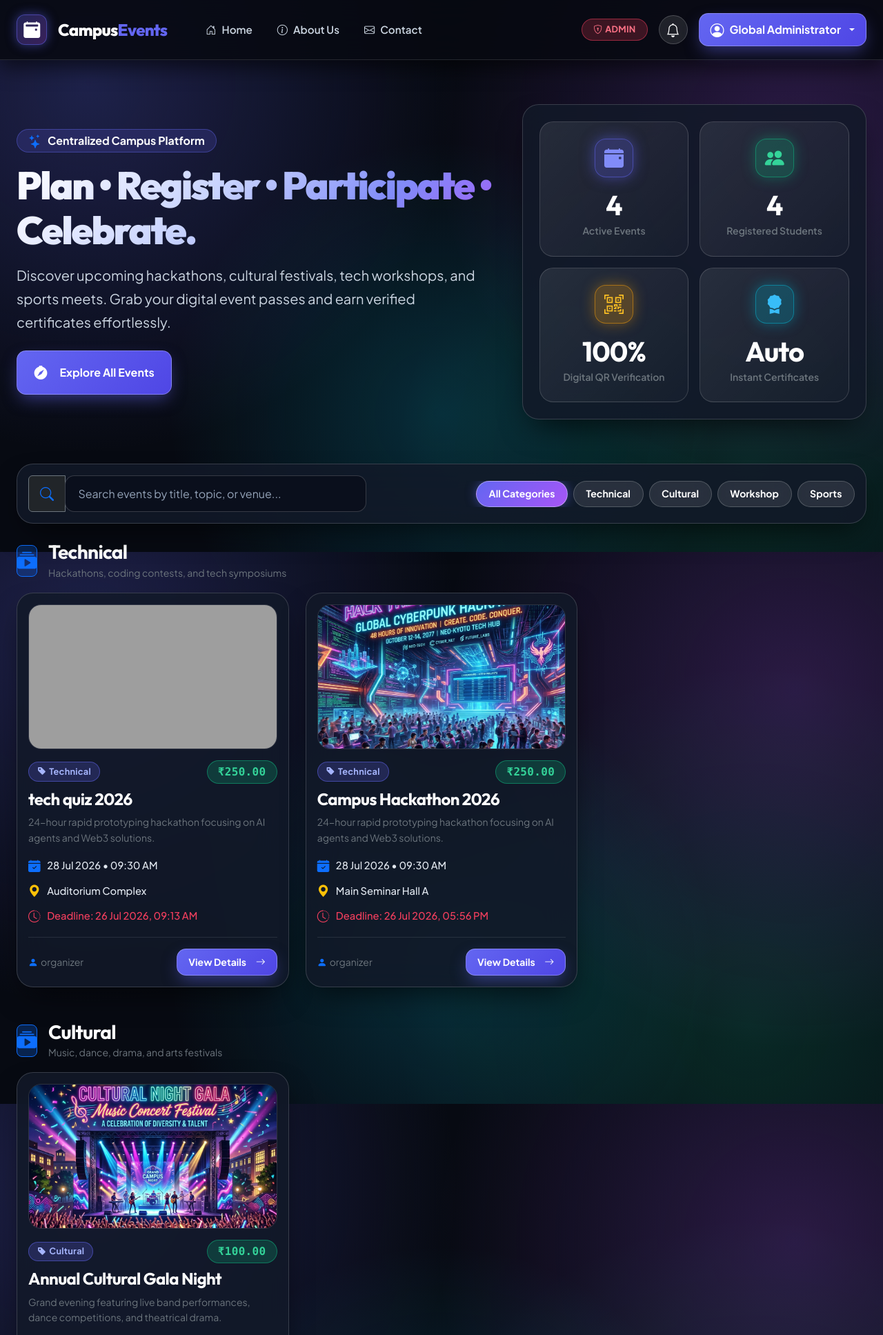
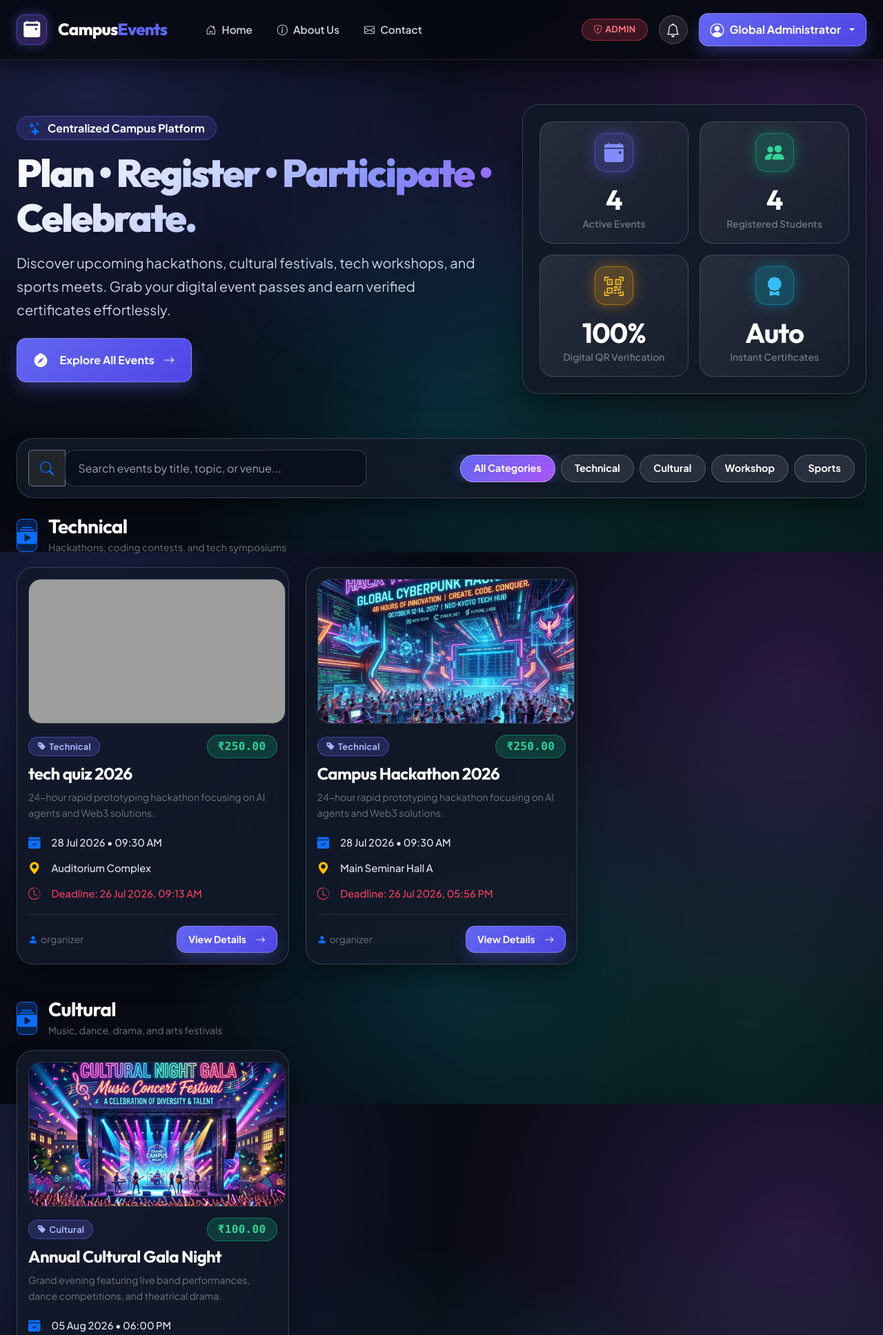
Before and after one commit to vasavi249/campus-event-management-system, a Django app: page / in a window 1280 px wide. Shown: the top 1935 px of the page at 69% size. Run offline with Django 4.2, Linux system fonts and the light colour scheme; a user stored in the database is signed in; data comes from the database, SQL or seed files in the repository; grey boxes are pictures that could not be loaded.

Commit message:
UI Overhaul V4: Premium design tokens, pure CSS ambient mesh glow, 16:9 poster containers, navbar scroll observer, and scroll reveal animations

```diff
--- a/events/templates/events/base.html
+++ b/events/templates/events/base.html
@@ -23,7 +23,7 @@
 </head>
 <body>
     <!-- Top Navigation Bar -->
-    <nav class="navbar navbar-expand-lg navbar-dark glass-navbar sticky-top py-3">
+    <nav class="navbar navbar-expand-lg navbar-dark glass-navbar sticky-top py-3" id="mainNavbar">
         <div class="container-xxl px-4">
             <a class="navbar-brand d-flex align-items-center gap-3 text-white" href="{% url 'home' %}">
                 <div class="brand-icon-box">
@@ -128,6 +128,34 @@
     <script src="{% static 'js/app.js' %}"></script>
 
     <script>
+        // Navbar Scroll Observer Glow Effect
+        window.addEventListener('scroll', function() {
+            const nav = document.getElementById('mainNavbar');
+            if (nav) {
+                if (window.scrollY > 20) {
+                    nav.classList.add('scrolled');
+                } else {
+                    nav.classList.remove('scrolled');
+                }
+            }
+        });
+
+        // Scroll Reveal Observer for Smooth Animations
+        document.addEventListener('DOMContentLoaded', function() {
+            const revealElements = document.querySelectorAll('.reveal-on-scroll');
+            if (revealElements.length > 0) {
+                const observer = new IntersectionObserver((entries) => {
+                    entries.forEach(entry => {
+                        if (entry.isIntersecting) {
+                            entry.target.classList.add('revealed');
+                        }
+                    });
+                }, { threshold: 0.1 });
+
+                revealElements.forEach(el => observer.observe(el));
+            }
+        });
+
         // Alias apiCall to fetchAPI
         window.apiCall = async function(url, method = 'GET', data = null) {
             const options = { method: method };
--- a/events/templates/events/home.html
+++ b/events/templates/events/home.html
@@ -4,8 +4,8 @@
 {% block title %}Home | Campus Event Management System{% endblock %}
 
 {% block content %}
-<!-- Hero Banner -->
-<div class="row align-items-center mb-5 py-3">
+<!-- Hero Banner Section -->
+<div class="row align-items-center mb-5 py-3 reveal-on-scroll">
     <div class="col-lg-7 mb-4 mb-lg-0">
         <div class="d-inline-flex align-items-center gap-2 px-3 py-1.5 rounded-pill mb-3" style="background: rgba(99, 102, 241, 0.18); border: 1px solid rgba(99, 102, 241, 0.4);">
             <i class="bi bi-stars text-primary fs-5"></i>
@@ -22,7 +22,7 @@
 
         <div class="d-flex flex-wrap gap-3">
             <a href="#events-section" class="btn btn-glass-primary btn-lg px-4 py-3 fs-6">
-                <i class="bi bi-compass-fill me-2 fs-5"></i>Explore All Events
+                <i class="bi bi-compass-fill me-2 fs-5"></i>Explore All Events <i class="bi bi-arrow-right ms-1"></i>
             </a>
             {% if not request.user.is_authenticated %}
                 <a href="{% url 'register_page' %}" class="btn btn-glass-secondary btn-lg px-4 py-3 fs-6">
@@ -36,8 +36,8 @@
         <div class="glass-card p-4">
             <div class="row g-3">
                 <div class="col-6">
-                    <div class="stat-card">
-                        <div class="stat-icon-wrapper mx-auto mb-3" style="background: rgba(99, 102, 241, 0.25); color: #818cf8; border-color: rgba(99, 102, 241, 0.5);">
+                    <div class="stat-card d-flex flex-column align-items-center text-center p-3">
+                        <div class="stat-icon-wrapper mb-3" style="background: rgba(99, 102, 241, 0.25); color: #818cf8; border-color: rgba(99, 102, 241, 0.5);">
                             <i class="bi bi-calendar-event-fill"></i>
                         </div>
                         <h2 class="fw-bold text-white fs-1 mb-0">{{ total_events }}</h2>
@@ -46,8 +46,8 @@
                 </div>
 
                 <div class="col-6">
-                    <div class="stat-card">
-                        <div class="stat-icon-wrapper mx-auto mb-3" style="background: rgba(16, 185, 129, 0.25); color: #34d399; border-color: rgba(16, 185, 129, 0.5); box-shadow: 0 0 20px rgba(16, 185, 129, 0.4);">
+                    <div class="stat-card d-flex flex-column align-items-center text-center p-3">
+                        <div class="stat-icon-wrapper mb-3" style="background: rgba(16, 185, 129, 0.25); color: #34d399; border-color: rgba(16, 185, 129, 0.5); box-shadow: 0 0 20px rgba(16, 185, 129, 0.4);">
                             <i class="bi bi-people-fill"></i>
                         </div>
                         <h2 class="fw-bold text-white fs-1 mb-0">{{ total_students }}</h2>
@@ -56,8 +56,8 @@
                 </div>
 
                 <div class="col-6">
-                    <div class="stat-card">
-                        <div class="stat-icon-wrapper mx-auto mb-3" style="background: rgba(245, 158, 11, 0.25); color: #fbbf24; border-color: rgba(245, 158, 11, 0.5); box-shadow: 0 0 20px rgba(245, 158, 11, 0.4);">
+                    <div class="stat-card d-flex flex-column align-items-center text-center p-3">
+                        <div class="stat-icon-wrapper mb-3" style="background: rgba(245, 158, 11, 0.25); color: #fbbf24; border-color: rgba(245, 158, 11, 0.5); box-shadow: 0 0 20px rgba(245, 158, 11, 0.4);">
                             <i class="bi bi-qr-code-scan"></i>
                         </div>
                         <h2 class="fw-bold text-white fs-1 mb-0">100%</h2>
@@ -66,8 +66,8 @@
                 </div>
 
                 <div class="col-6">
-                    <div class="stat-card">
-                        <div class="stat-icon-wrapper mx-auto mb-3" style="background: rgba(6, 182, 212, 0.25); color: #38bdf8; border-color: rgba(6, 182, 212, 0.5); box-shadow: 0 0 20px rgba(6, 182, 212, 0.4);">
+                    <div class="stat-card d-flex flex-column align-items-center text-center p-3">
+                        <div class="stat-icon-wrapper mb-3" style="background: rgba(6, 182, 212, 0.25); color: #38bdf8; border-color: rgba(6, 182, 212, 0.5); box-shadow: 0 0 20px rgba(6, 182, 212, 0.4);">
                             <i class="bi bi-award-fill"></i>
                         </div>
                         <h2 class="fw-bold text-white fs-1 mb-0">Auto</h2>
@@ -79,8 +79,8 @@
     </div>
 </div>
 
-<!-- Search & Categories Section -->
-<div id="events-section" class="row mb-4">
+<!-- Search & Categories Filter Bar -->
+<div id="events-section" class="row mb-4 reveal-on-scroll">
     <div class="col-12">
         <div class="glass-card p-3">
             <div class="row g-3 align-items-center">
@@ -102,11 +102,11 @@
     </div>
 </div>
 
-<!-- Category-Grouped Events Listing -->
+<!-- Category-Grouped Events Listing Grid -->
 <div id="category-events-container">
     {% for cat in categories %}
         {% if cat.events.all %}
-            <div class="category-section mb-5" data-category-id="{{ cat.id }}">
+            <div class="category-section mb-5 reveal-on-scroll" data-category-id="{{ cat.id }}">
                 <div class="d-flex align-items-center mb-3">
                     <div class="p-2.5 rounded-3 bg-primary bg-opacity-25 me-3 text-primary border border-primary border-opacity-40">
                         <i class="bi bi-collection-play-fill fs-3"></i>
@@ -123,7 +123,7 @@
                             <div class="col-12 col-md-6 col-lg-4 event-card-item" data-category="{{ cat.id }}" data-category-name="{{ cat.name|lower }}" data-title="{{ event.title|lower }}">
                                 <div class="glass-card h-100 d-flex flex-column justify-content-between p-3 position-relative overflow-hidden">
                                     <div>
-                                        <!-- Event Banner / High-Res Poster Image -->
+                                        <!-- Event Poster Image with Aspect-Ratio Fix -->
                                         <div class="event-card-img-wrapper mb-3">
                                             {% if event.banner_image %}
                                                 <img src="{{ event.banner_image.url }}" alt="{{ event.title }}" onerror="this.onerror=null; this.src='{% static 'images/techquiz.png' %}';">
@@ -150,15 +150,15 @@
 
                                         <div class="d-flex flex-column gap-2 mb-3">
                                             <div class="event-meta-item">
-                                                <i class="bi bi-calendar-check-fill text-primary"></i>
+                                                <i class="bi bi-calendar-check-fill text-primary me-2"></i>
                                                 <span>{{ event.date|date:"d M Y" }} &bull; {{ event.time|time:"h:i A" }}</span>
                                             </div>
                                             <div class="event-meta-item">
-                                                <i class="bi bi-geo-alt-fill text-warning"></i>
+                                                <i class="bi bi-geo-alt-fill text-warning me-2"></i>
                                                 <span>{{ event.venue.venue_name|default:"TBA (Campus Auditorium)" }}</span>
                                             </div>
                                             <div class="event-meta-item">
-                                                <i class="bi bi-clock-history text-rose" style="color:#f43f5e;"></i>
+                                                <i class="bi bi-clock-history text-rose me-2" style="color:#f43f5e;"></i>
                                                 <span class="text-rose" style="color:#f43f5e;">Deadline: {{ event.deadline|date:"d M Y, h:i A" }}</span>
                                             </div>
                                         </div>
--- a/static/css/style.css
+++ b/static/css/style.css
@@ -1,20 +1,20 @@
 /* ==========================================================================
-   Campus Event Management System - High Impact Executive Glassmorphism Aesthetic
+   Campus Event Management System - Premium Glassmorphism Design System
    ========================================================================== */
 
 @import url('https://fonts.googleapis.com/css2?family=Outfit:wght@400;500;600;700;800;900&family=Plus+Jakarta+Sans:wght@400;500;600;700;800&display=swap');
 
 :root {
-    /* Color Palette */
+    /* Color Palette & Tokens */
     --bg-dark: #070a12;
     --card-bg: rgba(18, 25, 41, 0.85);
     --card-bg-hover: rgba(28, 38, 62, 0.95);
     --card-border: rgba(255, 255, 255, 0.16);
     --card-border-glow: rgba(99, 102, 241, 0.6);
 
-    /* Vibrant Glow Colors */
+    /* Harmonious Accent Colors */
     --primary-indigo: #6366f1;
-    --primary-indigo-glow: rgba(99, 102, 241, 0.5);
+    --primary-indigo-glow: rgba(99, 102, 241, 0.45);
     --accent-purple: #a855f7;
     --accent-purple-glow: rgba(168, 85, 247, 0.45);
     --accent-cyan: #06b6d4;
@@ -24,14 +24,20 @@
     --accent-amber: #f59e0b;
     --accent-rose: #f43f5e;
 
-    /* High Contrast Text */
+    /* High-Contrast Typography */
     --text-primary: #ffffff;
     --text-secondary: #cbd5e1;
     --text-muted: #94a3b8;
 
-    /* Fonts */
+    /* Font Families */
     --font-heading: 'Outfit', sans-serif;
     --font-body: 'Plus Jakarta Sans', sans-serif;
+
+    /* 8px Spacing Scale System */
+    --space-1: 8px;
+    --space-2: 16px;
+    --space-3: 24px;
+    --space-4: 32px;
 }
 
 /* Base Setup */
@@ -42,18 +48,39 @@
 body {
     background-color: var(--bg-dark);
     background-image:
-        radial-gradient(circle at 10% 15%, rgba(99, 102, 241, 0.25) 0%, transparent 40%),
-        radial-gradient(circle at 90% 25%, rgba(168, 85, 247, 0.22) 0%, transparent 40%),
-        radial-gradient(circle at 50% 75%, rgba(6, 182, 212, 0.2) 0%, transparent 45%),
-        radial-gradient(circle at 85% 85%, rgba(16, 185, 129, 0.18) 0%, transparent 40%);
+        radial-gradient(circle at 10% 15%, rgba(99, 102, 241, 0.22) 0%, transparent 40%),
+        radial-gradient(circle at 90% 25%, rgba(168, 85, 247, 0.20) 0%, transparent 40%),
+        radial-gradient(circle at 50% 75%, rgba(6, 182, 212, 0.18) 0%, transparent 45%),
+        radial-gradient(circle at 85% 85%, rgba(16, 185, 129, 0.16) 0%, transparent 40%);
     background-attachment: fixed;
     color: var(--text-primary);
     font-family: var(--font-body);
     font-size: 1rem;
-    line-height: 1.6;
+    line-height: 1.65;
     min-height: 100vh;
     margin: 0;
     overflow-x: hidden;
+}
+
+/* Pure CSS Animated Background Glow */
+body::before {
+    content: '';
+    position: fixed;
+    top: -10%;
+    left: 20%;
+    width: 600px;
+    height: 600px;
+    background: radial-gradient(circle, rgba(99, 102, 241, 0.12) 0%, transparent 70%);
+    border-radius: 50%;
+    z-index: -1;
+    animation: ambientFloat 18s ease-in-out infinite alternate;
+    pointer-events: none;
+}
+
+@keyframes ambientFloat {
+    0% { transform: translate(0, 0) scale(1); }
+    50% { transform: translate(80px, 60px) scale(1.15); }
+    100% { transform: translate(-60px, 120px) scale(0.95); }
 }
 
 /* Container Constraint for Ultrawide Displays */
@@ -71,23 +98,30 @@ h1, h2, h3, h4, h5, h6, .font-heading {
 
 /* Custom Scrollbar */
 ::-webkit-scrollbar {
-    width: 9px;
+    width: 8px;
 }
 ::-webkit-scrollbar-track {
     background: #070a12;
 }
 ::-webkit-scrollbar-thumb {
     background: linear-gradient(180deg, var(--primary-indigo), var(--accent-purple));
-    border-radius: 6px;
+    border-radius: 4px;
 }
 
-/* Navbar Upgrade */
+/* Navbar Upgrade & Scroll Observer Glow */
 .glass-navbar {
     background: rgba(7, 10, 18, 0.88) !important;
     backdrop-filter: blur(24px);
     -webkit-backdrop-filter: blur(24px);
     border-bottom: 1px solid rgba(255, 255, 255, 0.12);
     box-shadow: 0 10px 30px rgba(0, 0, 0, 0.6);
+    transition: all 0.3s ease;
+}
+
+.glass-navbar.scrolled {
+    background: rgba(7, 10, 18, 0.96) !important;
+    border-bottom-color: var(--primary-indigo-glow);
+    box-shadow: 0 15px 35px rgba(0, 0, 0, 0.8), 0 0 20px var(--primary-indigo-glow);
 }
 
 .navbar-brand {
@@ -125,7 +159,7 @@ h1, h2, h3, h4, h5, h6, .font-heading {
     transform: translateY(-1px);
 }
 
-/* Dropdown Menus Fix (Overrides Bootstrap White Background) */
+/* Dropdown Menus (Dark Glass Overlay) */
 .dropdown-menu,
 .dropdown-menu.show,
 .glass-dropdown {
@@ -137,6 +171,12 @@ h1, h2, h3, h4, h5, h6, .font-heading {
     border-radius: 1rem !important;
     box-shadow: 0 20px 40px rgba(0, 0, 0, 0.85) !important;
     padding: 0.6rem !important;
+    animation: fadeInDown 0.25s cubic-bezier(0.4, 0, 0.2, 1);
+}
+
+@keyframes fadeInDown {
+    from { opacity: 0; transform: translateY(-8px); }
+    to { opacity: 1; transform: translateY(0); }
 }
 
 .dropdown-item,
@@ -161,7 +201,7 @@ h1, h2, h3, h4, h5, h6, .font-heading {
     margin: 0.5rem 0 !important;
 }
 
-/* Glass Cards */
+/* Glass Cards System */
 .glass-card {
     background: var(--card-bg);
     backdrop-filter: blur(24px);
@@ -187,13 +227,14 @@ h1, h2, h3, h4, h5, h6, .font-heading {
     border: 1px solid rgba(255, 255, 255, 0.15);
     border-radius: 1.25rem;
     padding: 1.5rem;
-    transition: all 0.3s ease;
+    transition: all 0.35s cubic-bezier(0.4, 0, 0.2, 1);
+    height: 100%;
 }
 
 .stat-card:hover {
-    transform: translateY(-3px);
+    transform: translateY(-4px);
     border-color: var(--primary-indigo);
-    box-shadow: 0 12px 35px -10px var(--primary-indigo-glow);
+    box-shadow: 0 14px 35px -10px var(--primary-indigo-glow);
 }
 
 .stat-icon-wrapper {
@@ -208,9 +249,10 @@ h1, h2, h3, h4, h5, h6, .font-heading {
     color: #ffffff;
     border: 1px solid rgba(99, 102, 241, 0.4);
     box-shadow: 0 0 20px var(--primary-indigo-glow);
+    flex-shrink: 0;
 }
 
-/* Hero Section Typography */
+/* Hero Typography & CTA */
 .hero-title {
     font-size: 3.5rem;
     font-weight: 900;
@@ -265,7 +307,7 @@ h1, h2, h3, h4, h5, h6, .font-heading {
     color: #ffffff !important;
 }
 
-/* Buttons */
+/* Buttons System */
 .btn {
     border-radius: 0.85rem;
     font-weight: 700;
@@ -288,6 +330,11 @@ h1, h2, h3, h4, h5, h6, .font-heading {
     transform: translateY(-3px) scale(1.02);
     box-shadow: 0 15px 35px -5px rgba(99, 102, 241, 0.7);
     background: linear-gradient(135deg, #4f46e5 0%, #4338ca 100%);
+}
+
+.btn-glass-primary:hover i.bi-arrow-right {
+    transform: translateX(4px);
+    transition: transform 0.25s ease;
 }
 
 .btn-glass-secondary {
@@ -318,19 +365,21 @@ h1, h2, h3, h4, h5, h6, .font-heading {
 /* Category Filter Buttons */
 .category-btn {
     border-radius: 2rem !important;
-    padding: 0.45rem 1.1rem !important;
-    font-size: 0.88rem !important;
+    padding: 0.5rem 1.2rem !important;
+    font-size: 0.9rem !important;
+    transition: all 0.25s ease !important;
 }
 
 .category-btn.active {
     background: linear-gradient(135deg, #6366f1, #a855f7) !important;
     border-color: rgba(255, 255, 255, 0.4) !important;
-    box-shadow: 0 0 15px var(--primary-indigo-glow) !important;
+    box-shadow: 0 0 20px var(--primary-indigo-glow) !important;
+    color: #ffffff !important;
 }
 
-/* Event Cards Layout */
+/* Event Poster Image Containers & Hover Zoom */
 .event-card-item {
-    transition: transform 0.3s ease;
+    transition: transform 0.35s cubic-bezier(0.4, 0, 0.2, 1);
 }
 
 .event-card-img-wrapper {
@@ -338,7 +387,9 @@ h1, h2, h3, h4, h5, h6, .font-heading {
     border-radius: 1.15rem;
     overflow: hidden;
     height: 210px;
-    border: 1px solid rgba(255, 255, 255, 0.12);
+    aspect-ratio: 16/9;
+    border: 1px solid rgba(255, 255, 255, 0.14);
+    background: #0f172a;
 }
 
 .event-card-img-wrapper img {
@@ -352,11 +403,11 @@ h1, h2, h3, h4, h5, h6, .font-heading {
     transform: scale(1.08);
 }
 
-/* Event Detail Meta Text */
+/* Event Detail Meta Text & Alignment */
 .event-meta-item {
     display: flex;
     align-items: center;
-    gap: 0.6rem;
+    gap: 0.5rem;
     color: #e2e8f0;
     font-size: 0.92rem;
     font-weight: 500;
@@ -364,9 +415,10 @@ h1, h2, h3, h4, h5, h6, .font-heading {
 
 .event-meta-item i {
     font-size: 1.1rem;
+    flex-shrink: 0;
 }
 
-/* Badges */
+/* Badges System */
 .badge {
     padding: 0.5em 0.95em;
     font-weight: 700;
@@ -405,6 +457,18 @@ h1, h2, h3, h4, h5, h6, .font-heading {
     border: 1px solid rgba(99, 102, 241, 0.5) !important;
 }
 
+/* Scroll Reveal Animation */
+.reveal-on-scroll {
+    opacity: 0;
+    transform: translateY(20px);
+    transition: opacity 0.6s ease-out, transform 0.6s ease-out;
+}
+
+.reveal-on-scroll.revealed {
+    opacity: 1;
+    transform: translateY(0);
+}
+
 /* Footer */
 .footer-glass {
     background: rgba(7, 10, 18, 0.95);
```
